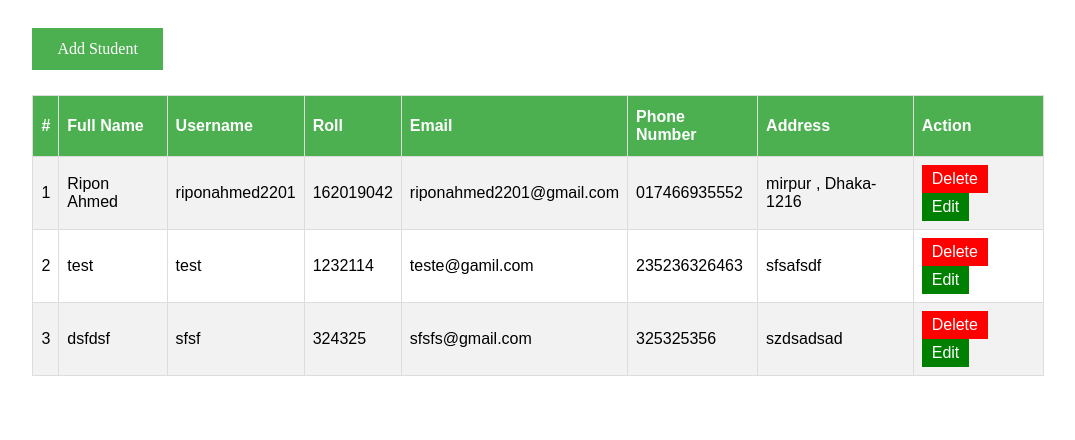
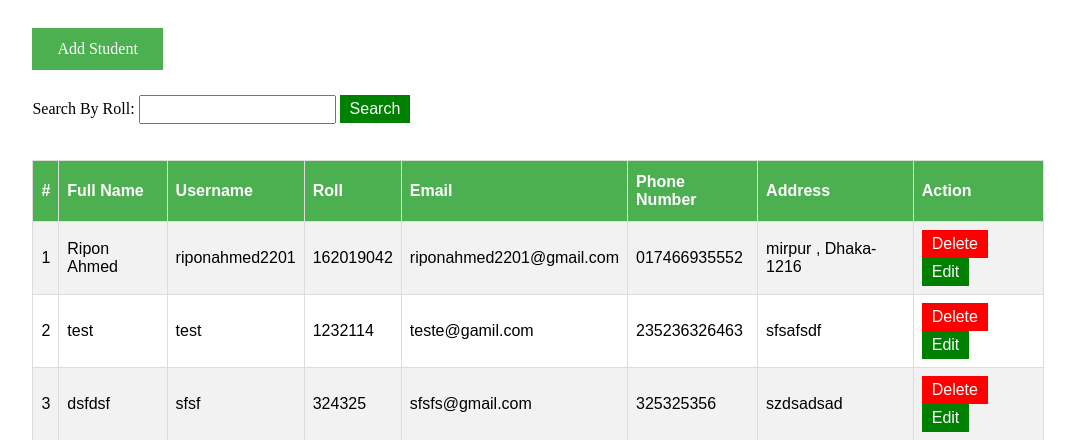
Before and after one commit to riponahmed2201/student-information-in-php, a PHP site: page / in a window 1280 px wide. Shown: the top 440 px of the page, without its empty margins (102-1177 px from the left). Run offline with PHP 8.4, Linux system fonts and the light colour scheme; data comes from the database, SQL or seed files in the repository.

Commit message:
search done

```diff
--- a/index.php
+++ b/index.php
@@ -60,7 +60,24 @@
   display: inline-block;
   font-size: 16px;
 }
+
+#search-button{
+  background-color: green; /* Green */
+  border: none;
+  color: white;
+  padding: 5px 10px;
+  text-align: center;
+  display: inline-block;
+  font-size: 16px;
+}
+#gsearch{
+  padding: 5px 8px;
+  text-align: center;
+  display: inline-block;
+}
+
 </style>
+
 </head>
 <body>
 
@@ -73,8 +90,24 @@
             echo "<div id='error_msg' style='color:green; text-align:center'>".$_SESSION['message']."</div>";
             unset($_SESSION['message']);
         }
+
+        include'dbConnection.php';
+
+        if (isset($_POST['search'])) {
+         $searchKey = $_POST['search'];
+         $allDataQuery = "SELECT * FROM `students` WHERE roll LIKE '%$searchKey%' ";
+        }else {
+          $allDataQuery = "SELECT * FROM `students`";
+        }
+        $query = mysqli_query($conn,$allDataQuery);
     ?>
+    <form method="POST">
+      <label for="gsearch">Search By Roll:</label>
+      <input type="search" id="gsearch" name="search">
+      <input id="search-button" type="submit" value="Search">
+    </form>
 
+<br><br>
     <table id="customers">
   <tr>
     <th>#</th>
@@ -87,11 +120,6 @@
     <th>Action</th>
   </tr>
         <?php
-
-        include'dbConnection.php';
-
-        $allDataQuery = "SELECT * FROM `students`";
-        $query = mysqli_query($conn,$allDataQuery);
         $i =1;
         while($result = mysqli_fetch_array($query)){
 
```
